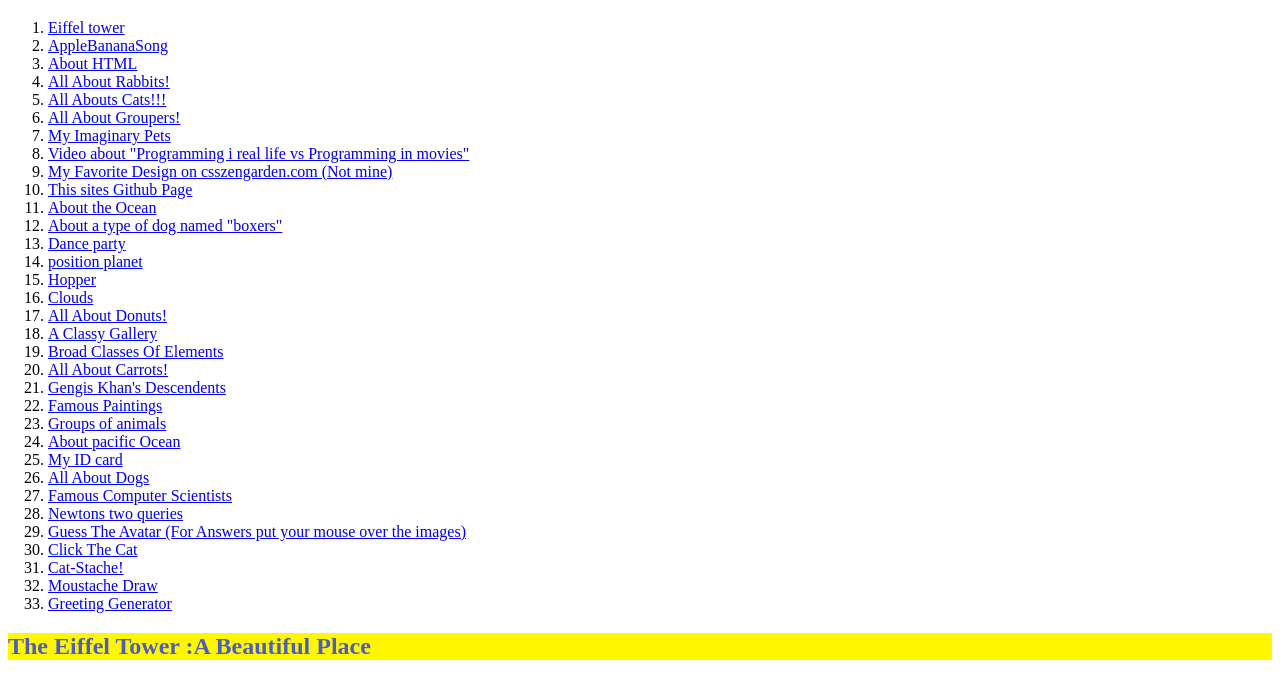
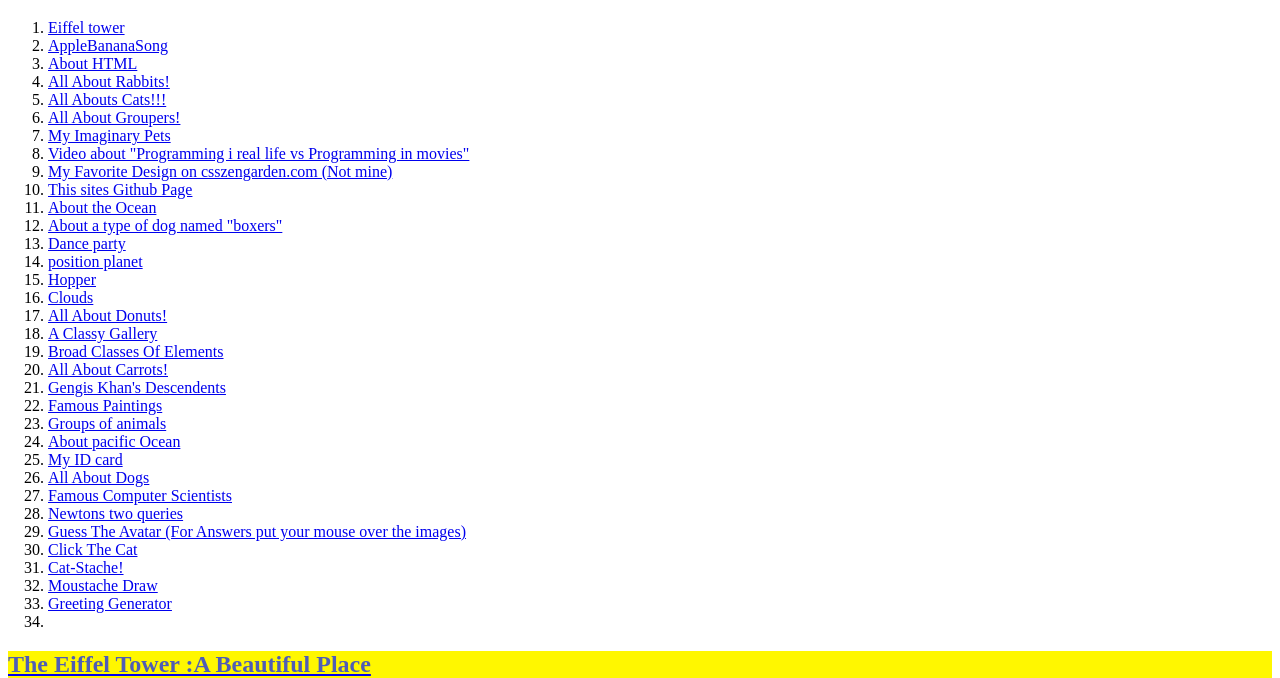
Before and after one commit to agent255/agent255.github.io, a plain HTML site: page index.html in a window 1280 px wide. Shown: the part 61-739 px from the top of the page. Drawn offline with Linux system fonts and the light colour scheme.

Commit message:
Update index.html

```diff
--- a/index.html
+++ b/index.html
@@ -58,6 +58,7 @@
             <li><a href="catstache.html">Cat-Stache!</a></li>
             <li><a href="moustachedraw.html">Moustache Draw</a></li>
             <li><a href="greeting.html">Greeting Generator</a></li>
+            <li><a href="test.html"test</a></li>
         </ol>
 
        <div>
```
